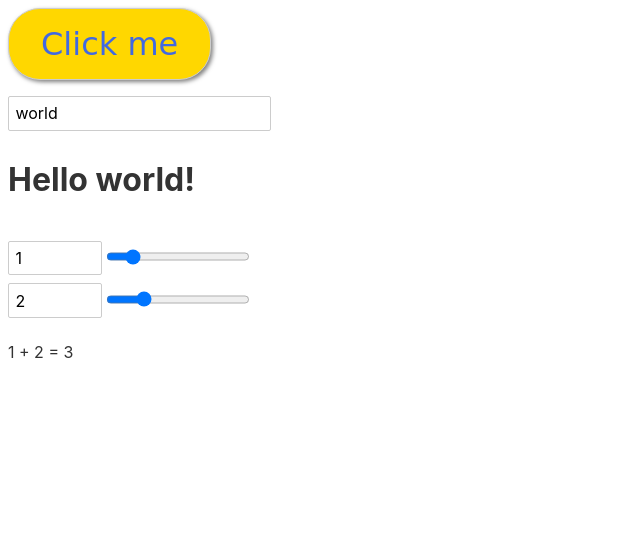
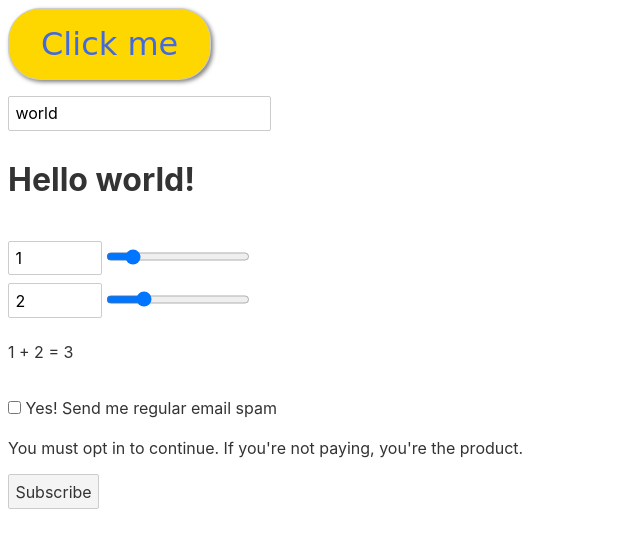
Before and after one commit to Annie-Huang/my-svelte-project2, a Svelte app: page / in a window 1280 px wide. Shown: the top 548 px of the page, without its empty margins (0-640 px from the left). Built offline with nearby package versions, Linux system fonts and the light colour scheme.

Commit message:
Bindings - Checkbox inputs

```diff
--- a/src/App.svelte
+++ b/src/App.svelte
@@ -10,6 +10,12 @@
 
     let a = 1;
     let b = 2;
+
+    let yes = false;
+
+    function handleClick1() {
+        alert('clicked1');
+    }
 </script>
 
 <FancyButton on:click={handleClick} />
@@ -39,3 +45,20 @@
 </label>
 
 <p>{a} + {b} = {a + b}</p>
+
+<br/>
+<label>
+    <input type=checkbox bind:checked={yes}>
+    Yes! Send me regular email spam
+</label>
+
+{#if yes}
+    <p>Thank you. We will bombard your inbox and sell your personal details.</p>
+{:else}
+    <p>You must opt in to continue. If you're not paying, you're the product.</p>
+{/if}
+
+<!--Add the on:click function as it's hard to see the button is disabled in chrome browsers with its current style.-->
+<button disabled={!yes} on:click={handleClick1}>
+    Subscribe
+</button>
```
